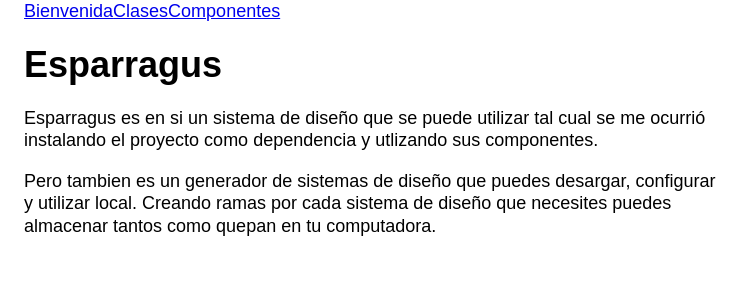
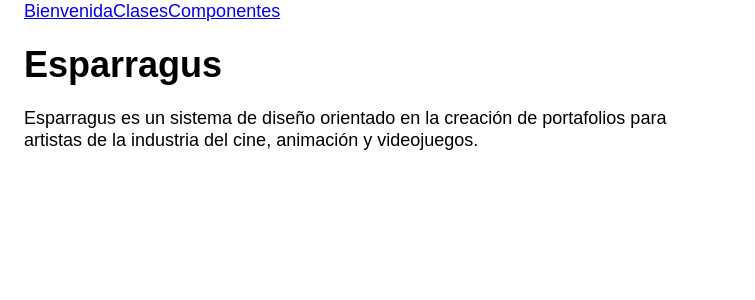
Before and after one commit to flkt/esparragus, a Vue app: page / in a window 1280 px wide. Shown: the top 300 px of the page, without its empty margins (0-755 px from the left). Built offline with nearby package versions, Linux system fonts and the light colour scheme.

Commit message:
acomodando texto descriptivo

```diff
--- a/src/vistas/BienvenidaMain.vue
+++ b/src/vistas/BienvenidaMain.vue
@@ -5,17 +5,9 @@
     </h1>
 
     <p>
-      Esparragus es en si un sistema de diseño
-      que se puede utilizar tal cual se me ocurrió
-      instalando el proyecto como dependencia
-      y utlizando sus componentes.
+      Esparragus es un sistema de diseño orientado en la creación de portafolios
+      para artistas de la industria del cine, animación y videojuegos.
     </p>
 
-    <p>
-      Pero tambien es un generador de sistemas de diseño
-      que puedes desargar, configurar y utilizar local.
-      Creando ramas por cada sistema de diseño que necesites
-      puedes almacenar tantos como quepan en tu computadora.
-    </p>
   </main>
 </template>
--- a/src/vistas/componentes/ComponentesMain.vue
+++ b/src/vistas/componentes/ComponentesMain.vue
@@ -4,7 +4,7 @@ import { RouterLink, RouterView } from 'vue-router'
 
 <template>
   <main class="contenedor">
-    <h1>Componentes, vista de listas</h1>
+    <h1>Componentes</h1>
 
     <ul>
       <li>
```
